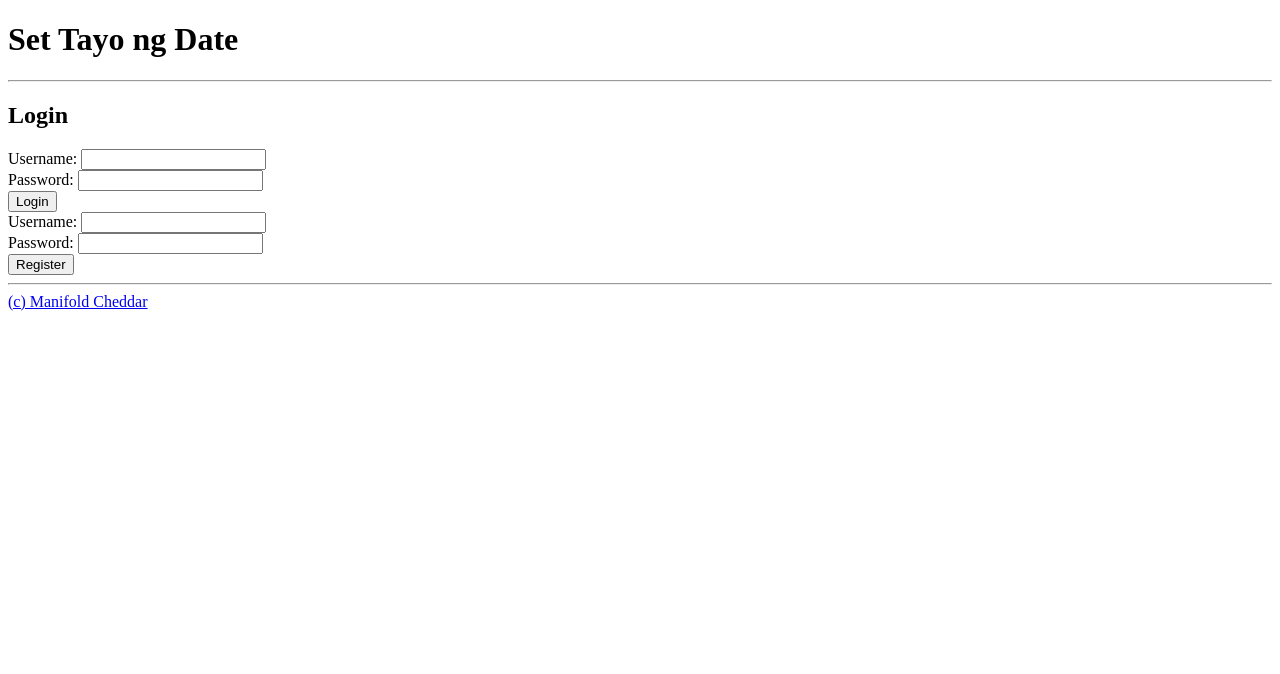
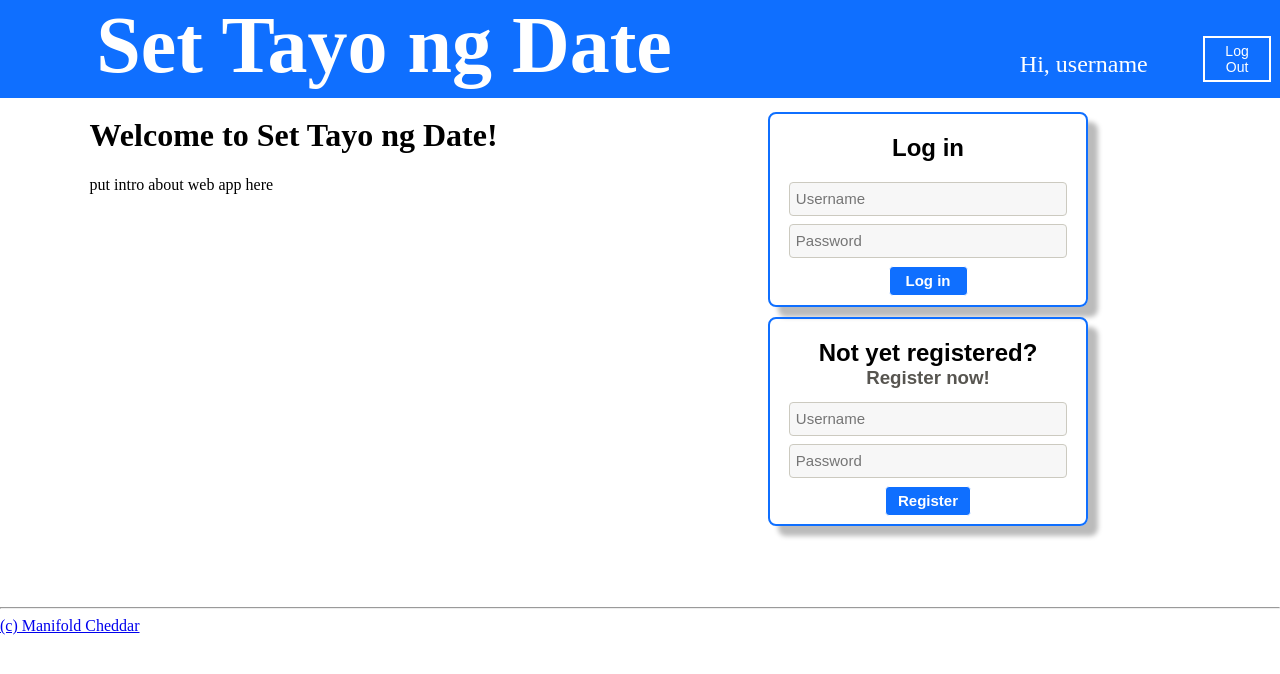
Before and after one commit to DarkPotatoKing/cs-191-192-repo, a Django app: template 05-Implementation/SetTayoNgDate/std/templates/std/login.html in a window 1280 px wide. Shown: the top 674 px of the page. Run offline with Django 3.2, Linux system fonts and the light colour scheme; the template is opened without the code that fills it, so the values that code supplies are empty.

Commit message:
Added CSS for login page

```diff
--- a/05-Implementation/SetTayoNgDate/SetTayoNgDate/urls.py
+++ b/05-Implementation/SetTayoNgDate/SetTayoNgDate/urls.py
@@ -19,7 +19,7 @@ from django.contrib.auth import views as auth_views
 from django.views.generic.base import TemplateView
 
 urlpatterns = [
-    url(r'^std/', include('std.urls')),
+    url(r'', include('std.urls')),
     # url(r'^$', TemplateView.as_view(template_name='home.html'), name='home'),
     # url(r'^login/$', auth_views.login, {'template_name': 'login.html'}, name='login'),
     # url(r'^logout/$', auth_views.logout, {'template_name': 'logged_out.html'}, name='logout'),
--- /dev/null
+++ b/05-Implementation/SetTayoNgDate/std/static/css/std.css
@@ -0,0 +1,199 @@
+body{
+	margin: 0;
+	padding: 0;
+}
+
+main{
+	width: 100%;
+	padding-top: 7.5%;
+}
+
+/*--------------navbar if logged in--------------------*/
+.navbar{
+	background-color: #0f6fff;
+	color: white;
+	position: fixed;			/*adjust body if position will be fixed*/
+	width: 100%;
+	z-index: 100;
+}
+
+.nav {
+	width: 37%;
+	text-align: right;
+	display: inline-block;
+	/*border-style: solid;
+	border-color: white;
+	border-width: 2px;*/
+}
+.nav > ul{
+	list-style: none;
+	padding: 0px;
+}
+
+.nav > ul > li {
+	display: inline-block;
+}
+
+.nav > ul > li > a{
+	font-size: 24px;
+	color: white;
+	text-decoration: none;
+}
+
+.nav > ul > li > button {
+	font-size: 14px;
+	color: white;
+	background-color: #0f6fff;
+	padding: 5px 20px;
+	margin-left: 55%;
+	margin-right: 10%;
+	border:2px solid white;
+}
+
+.nav > ul > li > button:hover {
+	color: #0f6fff;
+	background-color: white;
+}
+
+#bannertitle h1{
+	font-size:80px;
+	padding: 0;
+	margin: 0;
+	width: 100%;
+}
+
+#bannertitle a{
+	color: white;
+	text-decoration: none;
+}
+
+#bannertitle{
+	width: 60%;
+	display: inline-block;
+	text-align: center;
+	/*border-style: solid;
+	border-color: white;
+	border-width: 2px;*/
+}
+/*---------------------------------------------------*/
+
+/*-------------login and register forms-------------------*/
+.info{
+	width: 50%;
+	display: inline-block;
+	padding-left: 7%;
+	position: absolute;
+}
+
+.forms{
+	margin-left: 60%;
+	width: 25%;
+	display: inline-block;
+	height: 100%;
+	/*border: 1px solid black;*/
+}
+
+.loginform{
+	font-family: arial, sans-serif;
+	color: black;
+	border: 2px solid #0f6fff;
+	margin: 5% 0 3% 0;
+	text-align: center;
+	padding: 0 0 3% 0;
+	border-radius: 8px;
+	box-shadow: 10px 10px 5px #bbbbbb;
+}
+
+.loginform > form > button{
+	color: white;
+	background-color: #0f6fff;
+	border: 1px solid white;
+	border-radius: 4px;
+	font-size: 15px;
+	font-weight: bold;
+	width: 25%;
+	height: 30px;
+}
+
+.loginform > form > button:hover{
+	background-color:#0f69f0;
+	border: 4px solid #0f69f0;
+}
+
+.loginform > form > button:active{
+	background-color:#0d59cc;
+	border: 2px solid #0d59cc;
+}
+
+.registerform{
+	font-family: arial, sans-serif;
+	border: 2px solid #0f6fff;
+	text-align: center;
+	padding-bottom: 8px;
+	margin-bottom: 23%;
+	border-radius: 8px;
+	box-shadow: 10px 10px 5px #bbbbbb;
+}
+
+.registerform > form > button{
+	color: white;
+	background-color: #0f6fff;
+	border: 1px solid white;
+	border-radius: 4px;
+	font-size: 15px;
+	width: 27%;
+	font-weight: bold;
+	height: 30px;
+}
+
+.registerform > form > button:hover{
+	background-color:#0f69f0;
+	border: 4px solid #0f69f0;
+}
+
+.registerform > form > button:active{
+	background-color:#0d59cc;
+	border: 2px solid #0d59cc;
+}
+
+.registerform > h2{
+	margin-bottom: 0;
+}
+.registerform > h3{
+	color: #575550;
+	margin: 0 0 4% 0;
+}
+
+#uname{
+	background: #f7f7f7;
+	margin-bottom: 8px;
+	height: 30px;
+	width: 85%;
+	font-size: 15px;
+	border: 1px solid #cccac0;
+	border-radius: 4px;
+	padding-left: 2%;
+}
+
+#uname:focus{
+	box-shadow: 0px 0px 5px #0f6fff;
+	background:white;
+}
+
+#passw{
+	background: #f7f7f7;
+	margin-bottom: 8px;
+	height: 30px;
+	width: 85%;
+	font-size: 15px;
+	border: 1px solid #cccac0;
+	border-radius: 4px;
+	padding-left: 2%;
+}
+
+#passw:focus{
+	box-shadow: 0px 0px 5px #0f6fff;
+	background:white;
+}
+
+/*---------------------------------------------------*/
--- a/05-Implementation/SetTayoNgDate/std/templates/std/base.html
+++ b/05-Implementation/SetTayoNgDate/std/templates/std/base.html
@@ -1,18 +1,25 @@
 <!DOCTYPE html>
+{% load staticfiles %}
 <html>
 <head>
+	<link rel = "stylesheet" href = "{% static 'css/std.css' %}">
 	<meta charset="utf-8">
 	<title>{% block title %}Set Tayo ng Date{% endblock %}</title>
 </head>
 <body>
-	<header>
-		<h1>Set Tayo ng Date</h1>
-		{% if user.is_authenticated %}
-		Hi {{ user.username }}
-		<a href="{% url 'logout' %}">logout</a>
-   		{% endif %}
-    </header>
-  	<hr>
+	<div class = "navbar">
+		<div id = "bannertitle"><h1><a href = "home">Set Tayo ng Date<a></h1></div>
+		<div class = "nav">
+			<ul>
+				<li>Hi, <a href = "profile" id = "userlink">username </a> </li>
+				<li><button type = "submit"> Log Out </button></li>
+				{% if user.is_authenticated %}
+				Hi {{ user.username }}
+				<a href="{% url 'logout' %}">logout</a>
+				{% endif %}
+			</ul>
+		</div>
+	</div>
   		<main>
     		{% block content %}
 
--- a/05-Implementation/SetTayoNgDate/std/templates/std/login.html
+++ b/05-Implementation/SetTayoNgDate/std/templates/std/login.html
@@ -1,38 +1,43 @@
 {% extends 'std\base.html' %}
-
 {% block title %}Login{% endblock %}
 
+
 {% block content %}
-<h2>Login</h2>
-
+<div id = "bodycont">
+		<div class = "info">
+			<h1>Welcome to Set Tayo ng Date!</h1>
+			<p>put intro about web app here</p>
+		</div>
+		<div class = "forms">
+			<div class = "loginform">
+				<h2>Log in</h2>
 				{% if fail == True %}
 				<p>Username or Password is incorrect</p>
 				{% else %}
 				<p></p>
 				{% endif %}
-
-
 				<form action="{% url 'login' %}" method="post">
 					{% csrf_token %}
-        <label for="uname">Username: </label>
-        <input id="uname" type="text" name="uname" value="{{ uname }}">
+					<input id="uname" type="text" name="uname" value="{{ uname }}" placeholder = "Username">
 					<br>
-        <label for="passw">Password: </label>
-        <input id="passw" type="password" name="passw" value="{{ passw }}">
+					<input id="passw" type="password" name="passw" value="{{ passw }}" placeholder = "Password">
+					<br>
+					<button type="submit">Log in</button>
+				</form>
+			</div>
 
-        <br>
-        <button type="submit">Login</button>
-    </form>
-
+			<div class = "registerform">
+				<h2> Not yet registered? </h2>
+				<h3>Register now! </h3>
 				<form action="{% url 'register' %}" method="post">
 					{% csrf_token %}
-        <label for="uname">Username: </label>
-        <input id="uname" type="text" name="uname" value="{{ uname }}">
+					<input id="uname" type="text" name="uname" value="{{ uname }}" placeholder = "Username">
 					<br>
-        <label for="passw">Password: </label>
-        <input id="passw" type="password" name="passw" value="{{ passw }}">
-        <!-- add more credentials here -->
+					<input id="passw" type="password" name="passw" value="{{ passw }}" placeholder = "Password">
 					<br>
 					<button type="submit">Register</button>
 				</form>
+			</div>
+		</div>
+</div>
 {% endblock %}
```
Also changed, not shown: 05-Implementation/SetTayoNgDate/std/templates/std/home.html (+4 -17 lines), 05-Implementation/SetTayoNgDate/db.sqlite3, 14 other files. Lines whose indentation alone changed are shown as unchanged.
